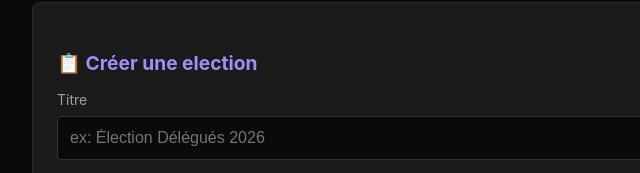
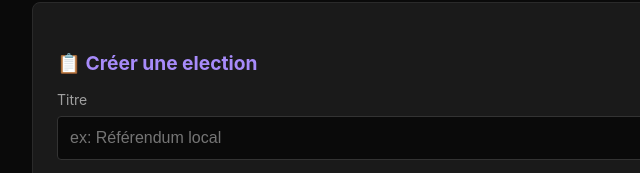
Before and after one commit to louismaguer/projet-informatique-20, a website: page fhevm-hardhat-template/frontend/index.html in a window 1280 px wide. Shown: the part 699-872 px from the top of the page, 108-748 px from the left. Drawn offline with nearby package versions, Linux system fonts and the light colour scheme.

Commit message:
Placeholder élection : 'Référendum local' au lieu de 'Délégués 2026'

```diff
--- a/fhevm-hardhat-template/frontend/index.html
+++ b/fhevm-hardhat-template/frontend/index.html
@@ -384,7 +384,7 @@
         <h2>📋 Créer une election</h2>
         <div class="form-group">
           <label>Titre</label>
-          <input type="text" id="electionTitle" placeholder="ex: Élection Délégués 2026" />
+          <input type="text" id="electionTitle" placeholder="ex: Référendum local" />
         </div>
         <div class="form-group">
           <label>Options (séparées par virgules)</label>
```
